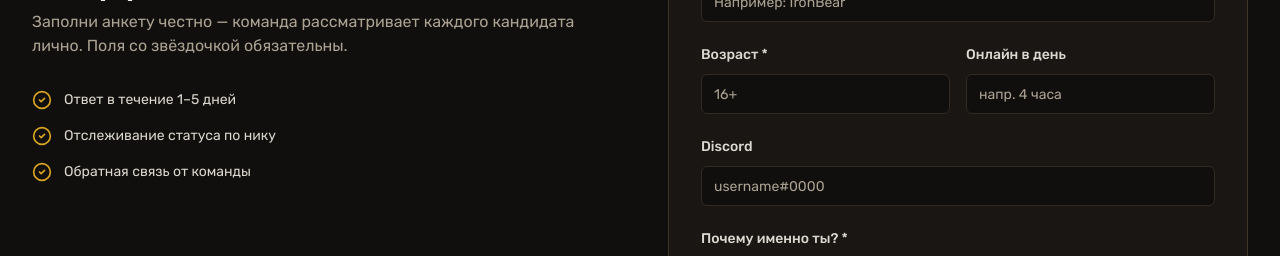
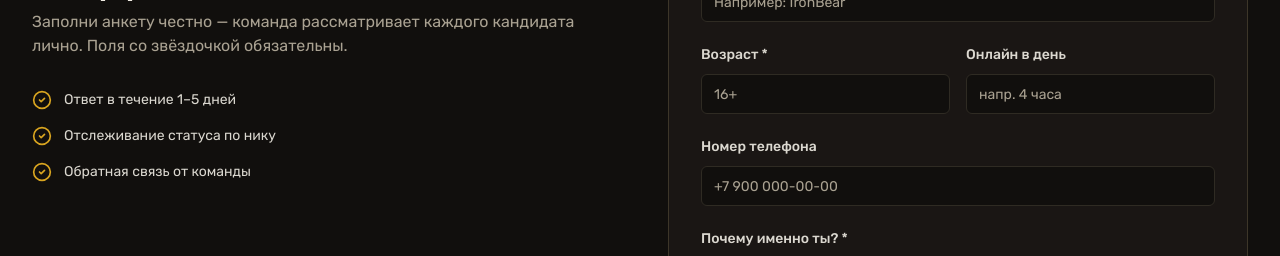
Before and after one commit to pr-poehali-dev/hero-moderation-portal, a React (Vite) app: page / in a window 1280 px wide. Shown: the part 980-1236 px from the top of the page. Built offline with nearby package versions, Linux system fonts and the light colour scheme.

Commit message:
feat: Discord на номер телефона

```diff
--- a/src/pages/Index.tsx
+++ b/src/pages/Index.tsx
@@ -95,7 +95,7 @@ const Index = () => {
   const [form, setForm] = useState({
     nick: '',
     age: '',
-    discord: '',
+    phone: '',
     online: '',
     about: '',
   });
@@ -115,7 +115,7 @@ const Index = () => {
       return;
     }
     toast.success('Заявка отправлена! Проверяй статус по нику.');
-    setForm({ nick: '', age: '', discord: '', online: '', about: '' });
+    setForm({ nick: '', age: '', phone: '', online: '', about: '' });
   };
 
   const track = (e: React.FormEvent) => {
@@ -299,11 +299,11 @@ const Index = () => {
                 />
               </Field>
             </div>
-            <Field label="Discord">
+            <Field label="Номер телефона">
               <Input
-                value={form.discord}
-                onChange={(e) => setForm({ ...form, discord: e.target.value })}
-                placeholder="username#0000"
+                value={form.phone}
+                onChange={(e) => setForm({ ...form, phone: e.target.value })}
+                placeholder="+7 900 000-00-00"
               />
             </Field>
             <Field label="Почему именно ты? *">
```
